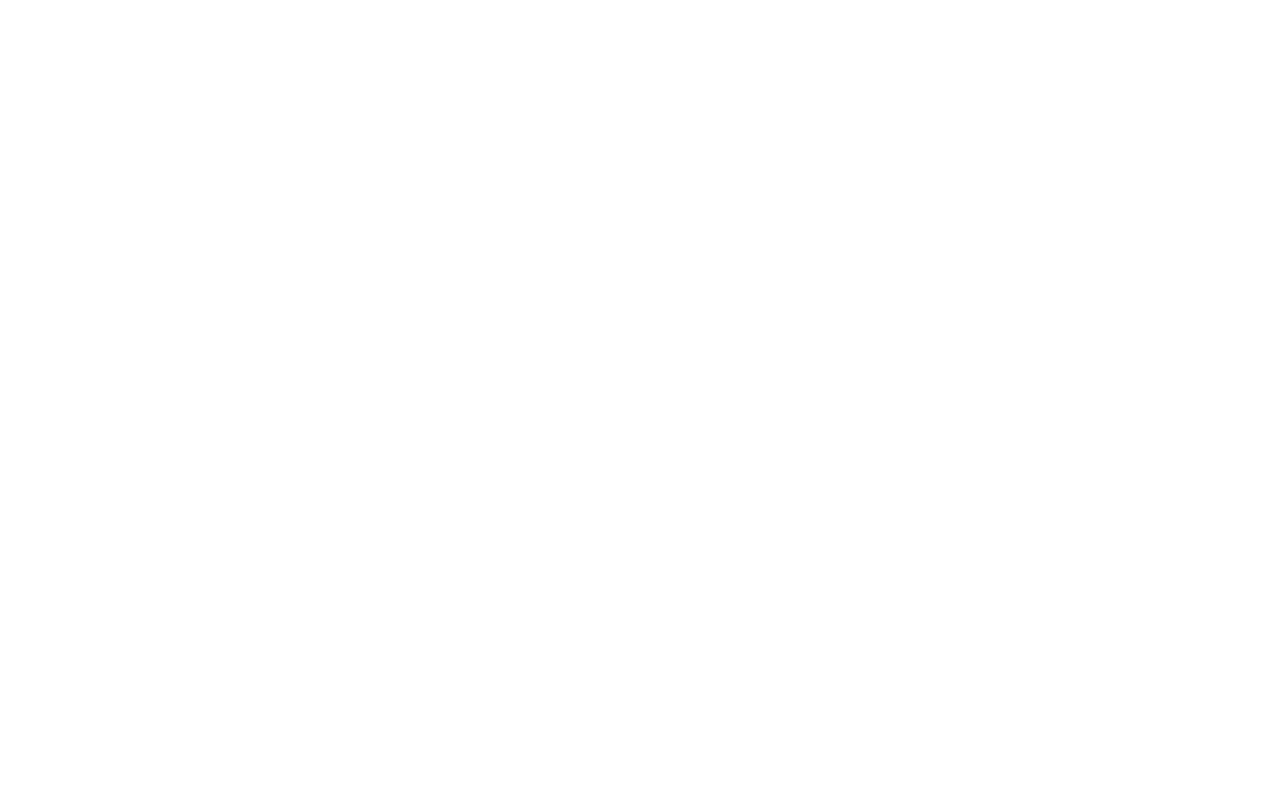
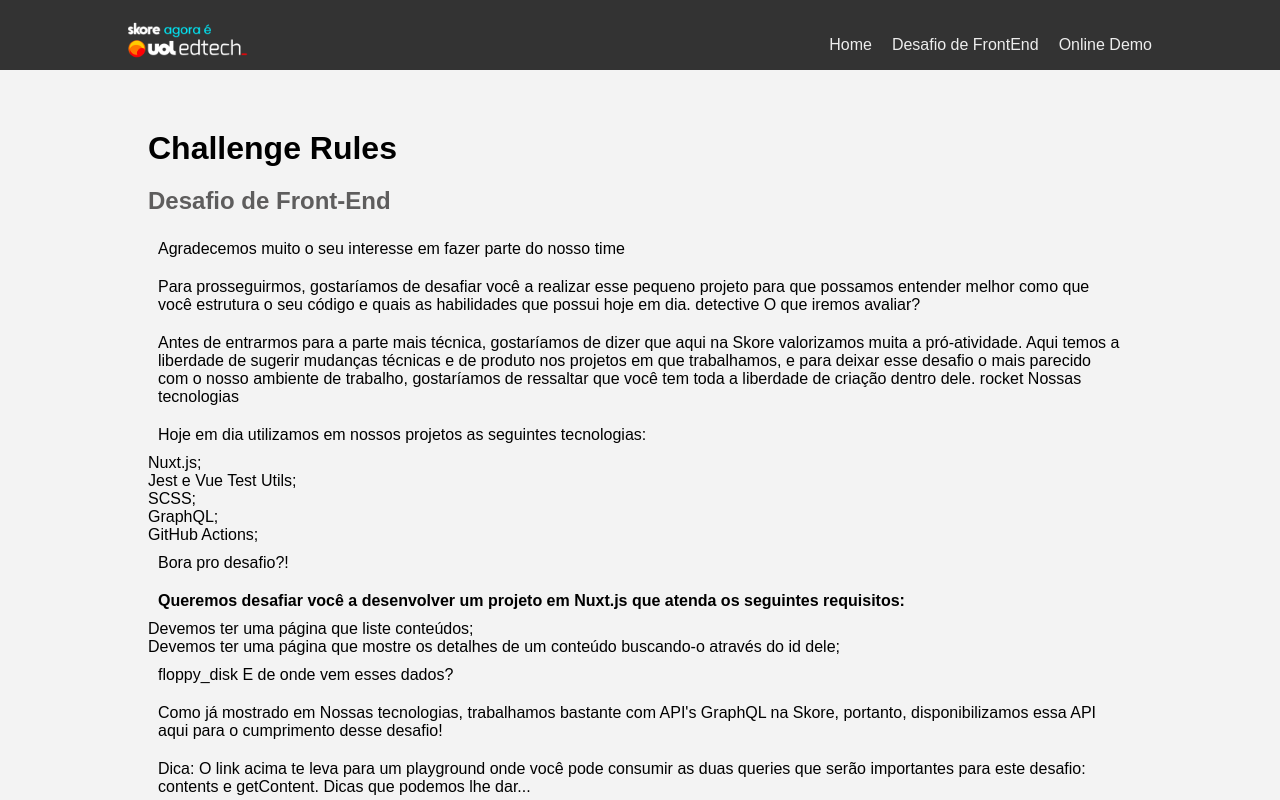
Before and after one commit to sitedoed/skore-io-challenge, a Nuxt app: page /desafio in a window 1280 px wide. Before the commit this address had no page. Shown: the top 800 px of the page. Built offline with nearby package versions, Linux system fonts and the light colour scheme.

Commit message:
translated items

```diff
--- a/assets/css/main.css
+++ b/assets/css/main.css
@@ -65,6 +65,11 @@
     margin-bottom: 20px;
   }
 
+  .item h2 {
+    margin-bottom: 15px;
+    color: #5e5d5d;
+  }
+
   @media (max-width: 700px){
     .container{
       margin-top: 20px;
--- a/components/Header.vue
+++ b/components/Header.vue
@@ -10,7 +10,7 @@
             <div id="menu-items" :class="{active:menuActive}">
                 <ul>
                     <li><a href="/">Home</a></li>
-                    <li><a href="/challenge">Challenge Rules</a></li>
+                    <li><a href="/desafio">Desafio de FrontEnd</a></li>
                     <li><a href="https://skoreio-challenge.netlify.app/" target="_blank" rel="noopener">Online Demo</a></li>
                 </ul>
             </div>
--- a/pages/index.vue
+++ b/pages/index.vue
@@ -5,12 +5,13 @@
         <div class="item">
           <h1 class="">Skore-io Challenge</h1>
           <section>
+            <h2>Lista de conteúdos</h2>
             <article
               v-for="item in contents"
               :key="item.id"
               class=""
             >
-              <h2 class="font-bold">{{ item.title }}</h2>
+              <h3 class="font-bold">{{ item.title }}</h3>
               <div class="">
                 <p>{{ item.description }}</p>
                 <ul>
@@ -23,10 +24,10 @@
                 </ul>
               </div>
               <NuxtLink
-                :to="`/read_more/${item.id}`"
+                :to="`/saiba_mais/${item.id}`"
                 class=""
               >
-                Read more
+                <span class="saiba-mais">Saiba mais</span>
               </NuxtLink>
             </article>
           </section>
@@ -63,4 +64,9 @@ export default {
 </script>
 
 <style>
+.saiba-mais{
+ font-size: large;
+ font-weight: bold;
+ color: #5e5d5d;
+}
 </style>
```
Also changed, not shown: pages/desafio.vue (renamed from pages/challenge.vue), pages/saiba_mais/_id.vue (renamed from pages/read_more/_id.vue), pages/saiba_mais/index.vue (renamed from pages/read_more/index.vue).
